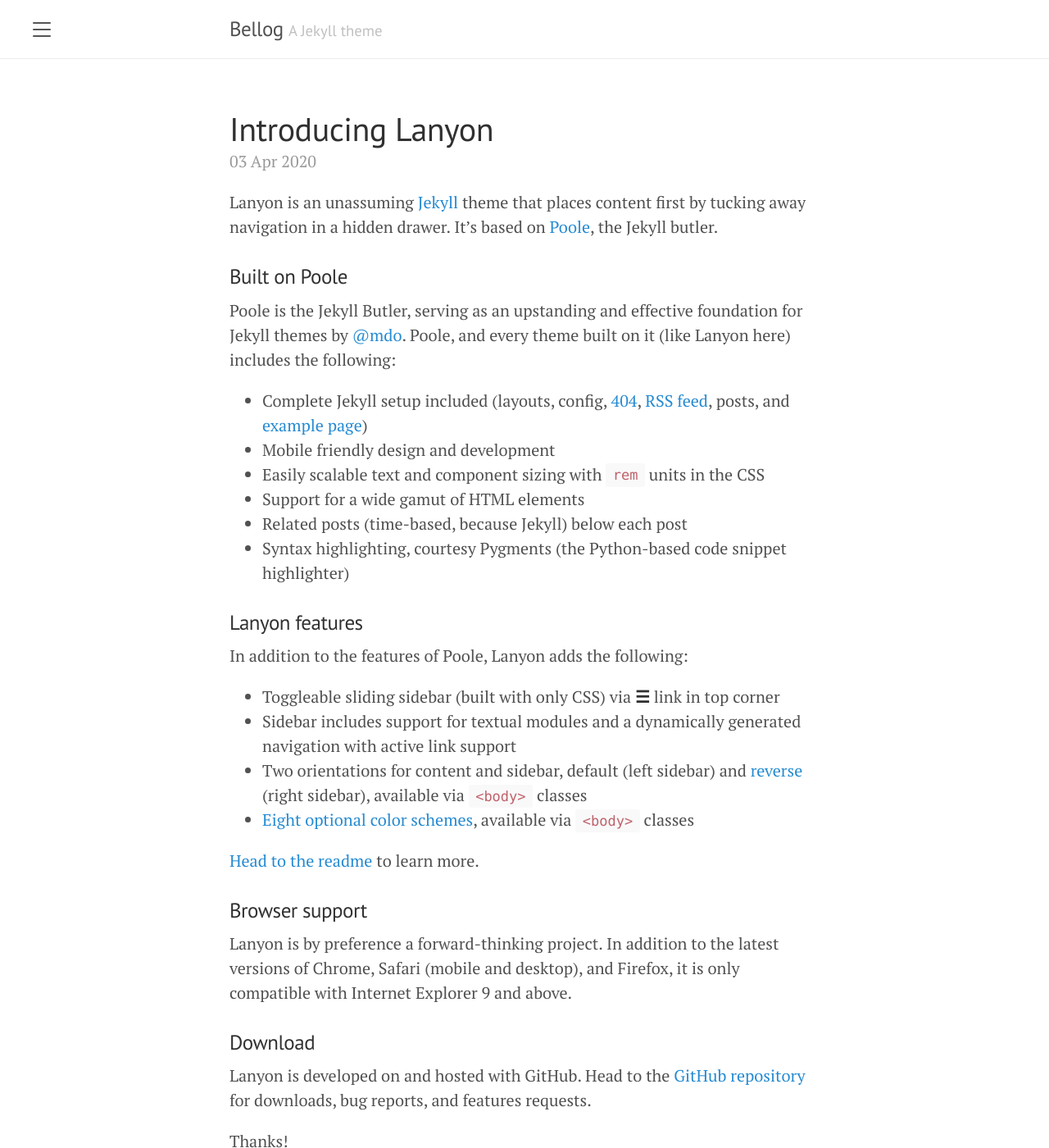
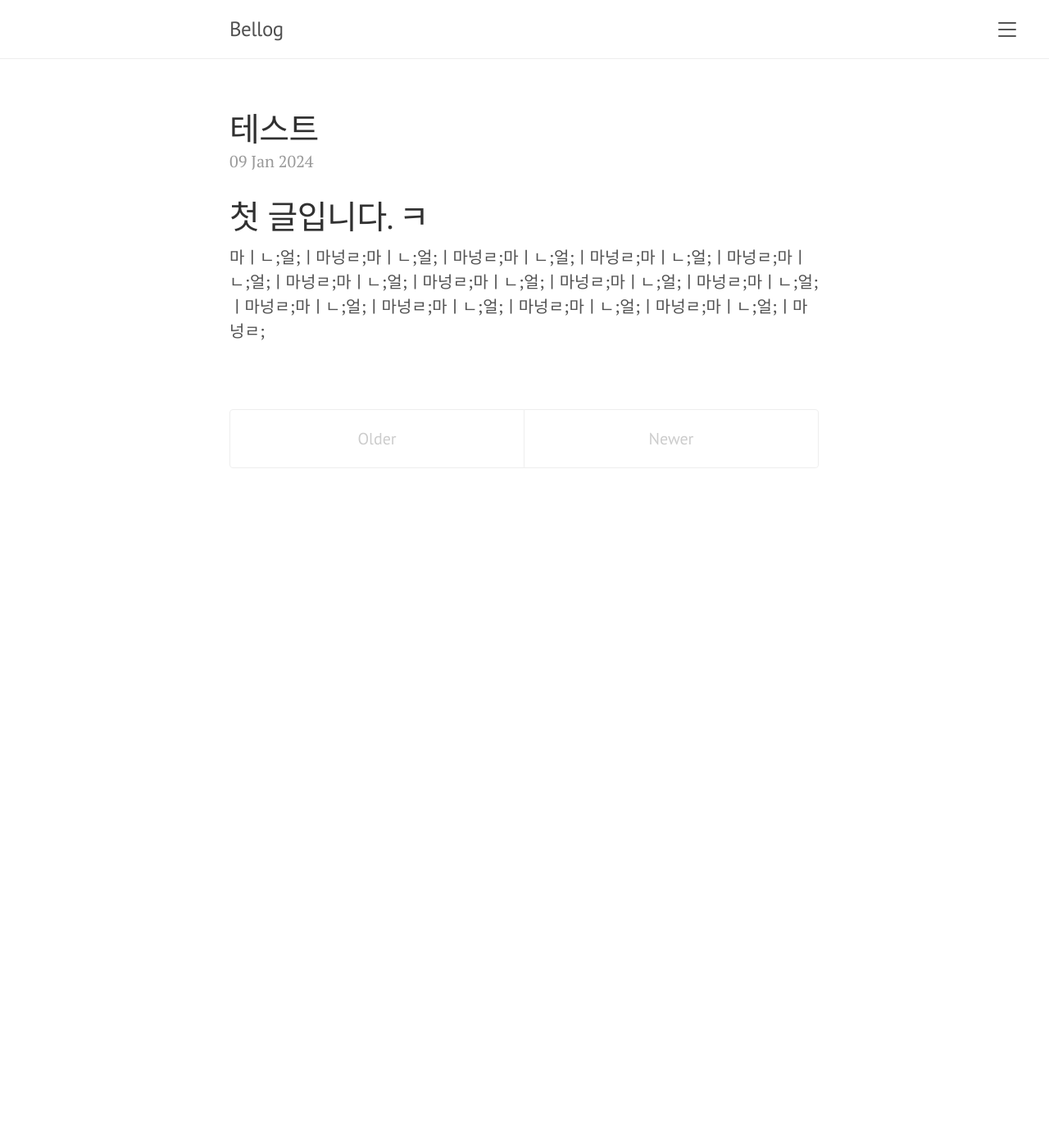
Before and after one commit to jm991014/jm991014.github.io, a Jekyll site: the page built from index.html, in a window 1280 px wide and 1400 px high. Shown: the whole window at 82% size. Built offline with Jekyll 4.4.1, drawn with Linux system fonts in a browser that asks for light colours; the list of posts is cut into pages by our own code; some of the changed text lies outside the part shown.

Commit message:
Chore: blog basic settings:
- 리드미 삭제
- 사이드바 오른쪽 배치
- post.html uterrance 추가
- 블로그 head 수정
- 포스트 삭제 및 테스트
- sitemap.xml 추가

```diff
--- a/_config.yml
+++ b/_config.yml
@@ -1,6 +1,6 @@
 # Setup
 title:               Bellog
-tagline:             'A Jekyll theme'
+tagline:
 description:         하고 싶은것만 하고 살 수는 없으니까..
 url:                 https://jm991014.github.io
 baseurl:             ''
@@ -9,14 +9,14 @@ permalink:           pretty
 
 # About/contact
 author:
-  name:              Mark Otto
-  url:               https://twitter.com/mdo
-  email:             markdotto@gmail.com
+  name:              Bellog
+  url:
+  email:             jm991014@gmail.com
 
 # Gems
 plugins:
   - jekyll-paginate
 
 # Custom vars
-version:             1.1.0
+version:             1.0.0
 google_analytics_id: #UA-XXXX-Y
--- a/_includes/head.html
+++ b/_includes/head.html
@@ -6,7 +6,7 @@
 
   <title>
     {% if page.title == "Home" %}
-      {{ site.title }} &middot; {{ site.tagline }}
+      {{ site.title }}
     {% else %}
       {{ page.title }} &middot; {{ site.title }}
     {% endif %}
--- a/_layouts/default.html
+++ b/_layouts/default.html
@@ -3,7 +3,7 @@
 
   {% include head.html %}
 
-  <body>
+  <body class="layout-reverse">
 
     {% include sidebar.html %}
 
--- a/_posts/2020-04-01-whats-jekyll.md
+++ /dev/null
@@ -1,12 +0,0 @@
----
-layout: post
-title: What's Jekyll?
----
-
-[Jekyll](https://jekyllrb.com) is a static site generator, an open-source tool for creating simple yet powerful websites of all shapes and sizes. From [the project's readme](https://github.com/mojombo/jekyll/blob/master/README.markdown):
-
-  > Jekyll is a simple, blog aware, static site generator. It takes a template directory [...] and spits out a complete, static website suitable for serving with Apache or your favorite web server. This is also the engine behind GitHub Pages, which you can use to host your project’s page or blog right here from GitHub.
-
-It's an immensely useful tool and one we encourage you to use here with Lanyon.
-
-Find out more by [visiting the project on GitHub](https://github.com/mojombo/jekyll).
--- a/_posts/2020-04-02-example-content.md
+++ /dev/null
@@ -1,122 +0,0 @@
----
-layout: post
-title: Example content
----
-
-
-<div class="message">
-  Howdy! This is an example blog post that shows several types of HTML content supported in this theme.
-</div>
-
-Cum sociis natoque penatibus et magnis <a href="#">dis parturient montes</a>, nascetur ridiculus mus. *Aenean eu leo quam.* Pellentesque ornare sem lacinia quam venenatis vestibulum. Sed posuere consectetur est at lobortis. Cras mattis consectetur purus sit amet fermentum.
-
-> Curabitur blandit tempus porttitor. Nullam quis risus eget urna mollis ornare vel eu leo. Nullam id dolor id nibh ultricies vehicula ut id elit.
-
-Etiam porta **sem malesuada magna** mollis euismod. Cras mattis consectetur purus sit amet fermentum. Aenean lacinia bibendum nulla sed consectetur.
-
-## Inline HTML elements
-
-HTML defines a long list of available inline tags, a complete list of which can be found on the [Mozilla Developer Network](https://developer.mozilla.org/en-US/docs/Web/HTML/Element).
-
-- **To bold text**, use `<strong>`.
-- *To italicize text*, use `<em>`.
-- Abbreviations, like <abbr title="HyperText Markup Langage">HTML</abbr> should use `<abbr>`, with an optional `title` attribute for the full phrase.
-- Citations, like <cite>&mdash; Mark otto</cite>, should use `<cite>`.
-- <del>Deleted</del> text should use `<del>` and <ins>inserted</ins> text should use `<ins>`.
-- Superscript <sup>text</sup> uses `<sup>` and subscript <sub>text</sub> uses `<sub>`.
-
-Most of these elements are styled by browsers with few modifications on our part.
-
-## Heading
-
-Vivamus sagittis lacus vel augue rutrum faucibus dolor auctor. Duis mollis, est non commodo luctus, nisi erat porttitor ligula, eget lacinia odio sem nec elit. Morbi leo risus, porta ac consectetur ac, vestibulum at eros.
-
-### Code
-
-Cum sociis natoque penatibus et magnis dis `code element` montes, nascetur ridiculus mus.
-
-{% highlight js %}
-// Example can be run directly in your JavaScript console
-
-// Create a function that takes two arguments and returns the sum of those arguments
-var adder = new Function("a", "b", "return a + b");
-
-// Call the function
-adder(2, 6);
-// > 8
-{% endhighlight %}
-
-Aenean lacinia bibendum nulla sed consectetur. Etiam porta sem malesuada magna mollis euismod. Fusce dapibus, tellus ac cursus commodo, tortor mauris condimentum nibh, ut fermentum massa.
-
-### Lists
-
-Cum sociis natoque penatibus et magnis dis parturient montes, nascetur ridiculus mus. Aenean lacinia bibendum nulla sed consectetur. Etiam porta sem malesuada magna mollis euismod. Fusce dapibus, tellus ac cursus commodo, tortor mauris condimentum nibh, ut fermentum massa justo sit amet risus.
-
-* Praesent commodo cursus magna, vel scelerisque nisl consectetur et.
-* Donec id elit non mi porta gravida at eget metus.
-* Nulla vitae elit libero, a pharetra augue.
-
-Donec ullamcorper nulla non metus auctor fringilla. Nulla vitae elit libero, a pharetra augue.
-
-1. Vestibulum id ligula porta felis euismod semper.
-2. Cum sociis natoque penatibus et magnis dis parturient montes, nascetur ridiculus mus.
-3. Maecenas sed diam eget risus varius blandit sit amet non magna.
-
-Cras mattis consectetur purus sit amet fermentum. Sed posuere consectetur est at lobortis.
-
-<dl>
-  <dt>HyperText Markup Language (HTML)</dt>
-  <dd>The language used to describe and define the content of a Web page</dd>
-
-  <dt>Cascading Style Sheets (CSS)</dt>
-  <dd>Used to describe the appearance of Web content</dd>
-
-  <dt>JavaScript (JS)</dt>
-  <dd>The programming language used to build advanced Web sites and applications</dd>
-</dl>
-
-Integer posuere erat a ante venenatis dapibus posuere velit aliquet. Morbi leo risus, porta ac consectetur ac, vestibulum at eros. Nullam quis risus eget urna mollis ornare vel eu leo.
-
-### Tables
-
-Aenean lacinia bibendum nulla sed consectetur. Lorem ipsum dolor sit amet, consectetur adipiscing elit.
-
-<table>
-  <thead>
-    <tr>
-      <th>Name</th>
-      <th>Upvotes</th>
-      <th>Downvotes</th>
-    </tr>
-  </thead>
-  <tfoot>
-    <tr>
-      <td>Totals</td>
-      <td>21</td>
-      <td>23</td>
-    </tr>
-  </tfoot>
-  <tbody>
-    <tr>
-      <td>Alice</td>
-      <td>10</td>
-      <td>11</td>
-    </tr>
-    <tr>
-      <td>Bob</td>
-      <td>4</td>
-      <td>3</td>
-    </tr>
-    <tr>
-      <td>Charlie</td>
-      <td>7</td>
-      <td>9</td>
-    </tr>
-  </tbody>
-</table>
-
-Nullam id dolor id nibh ultricies vehicula ut id elit. Sed posuere consectetur est at lobortis. Nullam quis risus eget urna mollis ornare vel eu leo.
-
------
-
-Want to see something else added? <a href="https://github.com/poole/poole/issues/new">Open an issue.</a>
--- a/_posts/2020-04-03-introducing-lanyon.md
+++ /dev/null
@@ -1,38 +0,0 @@
----
-layout: post
-title: Introducing Lanyon
----
-
-Lanyon is an unassuming [Jekyll](http://jekyllrb.com) theme that places content first by tucking away navigation in a hidden drawer. It's based on [Poole](http://getpoole.com), the Jekyll butler.
-
-### Built on Poole
-
-Poole is the Jekyll Butler, serving as an upstanding and effective foundation for Jekyll themes by [@mdo](https://twitter.com/mdo). Poole, and every theme built on it (like Lanyon here) includes the following:
-
-* Complete Jekyll setup included (layouts, config, [404](/404), [RSS feed](/atom.xml), posts, and [example page](/about))
-* Mobile friendly design and development
-* Easily scalable text and component sizing with `rem` units in the CSS
-* Support for a wide gamut of HTML elements
-* Related posts (time-based, because Jekyll) below each post
-* Syntax highlighting, courtesy Pygments (the Python-based code snippet highlighter)
-
-### Lanyon features
-
-In addition to the features of Poole, Lanyon adds the following:
-
-* Toggleable sliding sidebar (built with only CSS) via **☰** link in top corner
-* Sidebar includes support for textual modules and a dynamically generated navigation with active link support
-* Two orientations for content and sidebar, default (left sidebar) and [reverse](https://github.com/poole/lanyon#reverse-layout) (right sidebar), available via `<body>` classes
-* [Eight optional color schemes](https://github.com/poole/lanyon#themes), available via `<body>` classes
-
-[Head to the readme](https://github.com/poole/lanyon#readme) to learn more.
-
-### Browser support
-
-Lanyon is by preference a forward-thinking project. In addition to the latest versions of Chrome, Safari (mobile and desktop), and Firefox, it is only compatible with Internet Explorer 9 and above.
-
-### Download
-
-Lanyon is developed on and hosted with GitHub. Head to the <a href="https://github.com/poole/lanyon">GitHub repository</a> for downloads, bug reports, and features requests.
-
-Thanks!
--- /dev/null
+++ b/_posts/2024-01-09-test.md
@@ -0,0 +1,7 @@
+---
+layout: post
+title: 테스트
+---
+# 첫 글입니다. ㅋ
+
+마ㅣㄴ;얼;ㅣ마넝ㄹ;마ㅣㄴ;얼;ㅣ마넝ㄹ;마ㅣㄴ;얼;ㅣ마넝ㄹ;마ㅣㄴ;얼;ㅣ마넝ㄹ;마ㅣㄴ;얼;ㅣ마넝ㄹ;마ㅣㄴ;얼;ㅣ마넝ㄹ;마ㅣㄴ;얼;ㅣ마넝ㄹ;마ㅣㄴ;얼;ㅣ마넝ㄹ;마ㅣㄴ;얼;ㅣ마넝ㄹ;마ㅣㄴ;얼;ㅣ마넝ㄹ;마ㅣㄴ;얼;ㅣ마넝ㄹ;마ㅣㄴ;얼;ㅣ마넝ㄹ;마ㅣㄴ;얼;ㅣ마넝ㄹ;
```
Also changed, not shown: _layouts/post.html (+8 -0 lines), sitemap.xml (added, +29 -0 lines), README.md.
